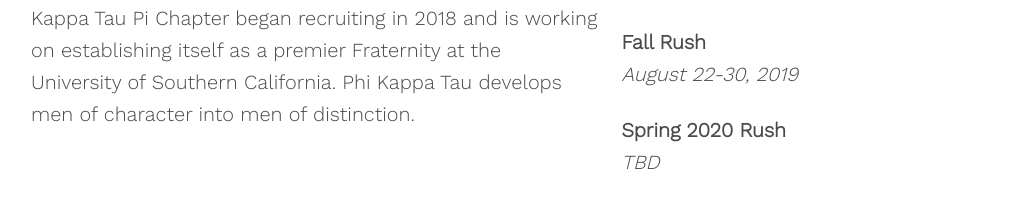
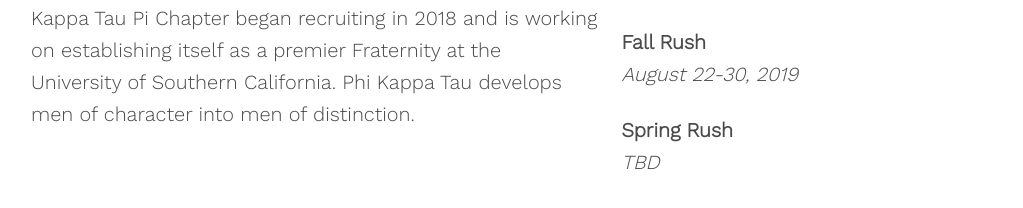
Before and after one commit to usc-phi-kappa-tau/website, a React (Create React App) app: page / in a window 1280 px wide. Shown: the part 1142-1350 px from the top of the page, without its empty margins (129-1152 px from the left). Built offline with nearby package versions, Linux system fonts and the light colour scheme.

Commit message:
Update About.jsx

```diff
--- a/src/components/About.jsx
+++ b/src/components/About.jsx
@@ -43,7 +43,7 @@
                     <br />
 
                     <p>
-                        <b>Spring 2020 Rush</b>
+                        <b>Spring Rush</b>
                         <br />
                         <em>TBD</em>
                     </p>
```
